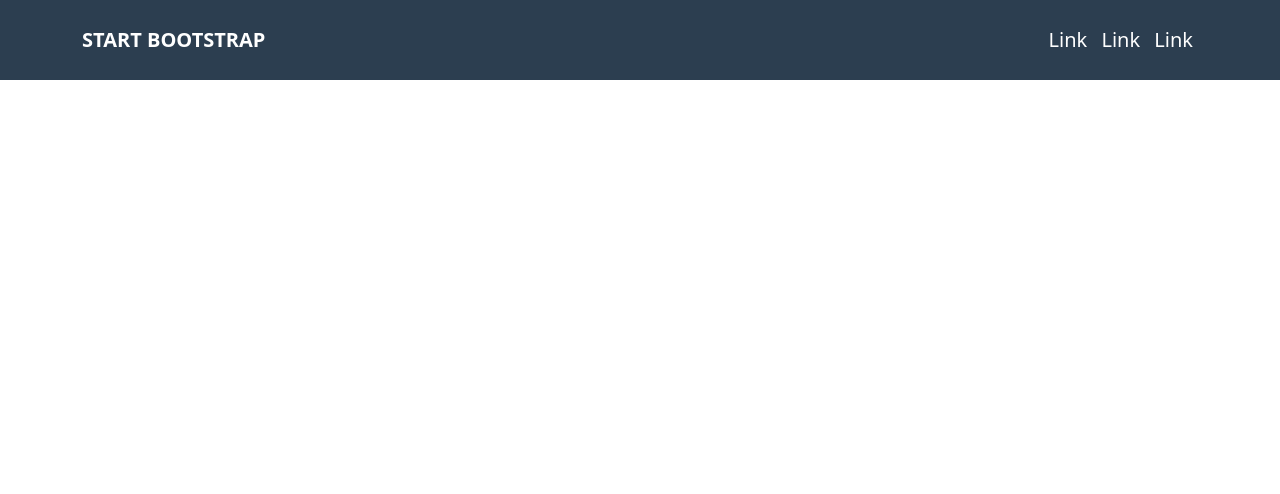
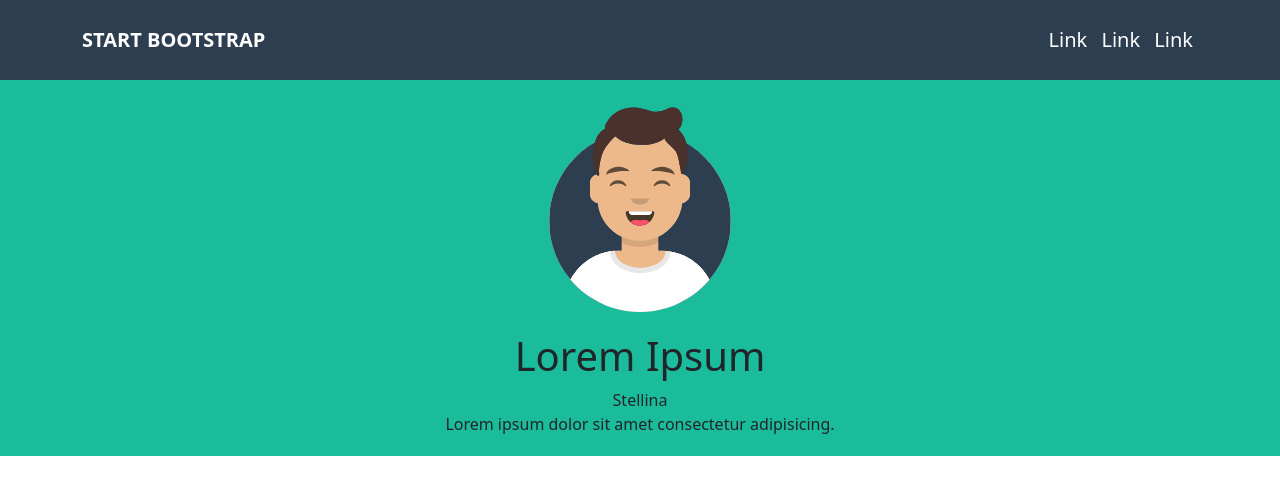
Before and after one commit to Alex12012000/html-css-bootstrap-freelancer, a plain HTML site: page index.html in a window 1280 px wide. Drawn offline with nearby package versions, Linux system fonts and the light colour scheme.

Commit message:
Jumbotron

```diff
--- a/css/style.css
+++ b/css/style.css
@@ -43,3 +43,31 @@ header {
     color: white;
     font-size: 20px;
 }
+
+/* MAIN */
+
+/* jumbotron */
+
+.ms_small-container {
+    width: 70%;
+    margin: 0 auto;
+}
+
+#jumbo {
+    background-color: #1abc9c;
+}
+
+.ms_jumbo-img {
+    padding-top: 20px;
+    width: 100%;
+    display: flex;
+    justify-content: center;
+}
+
+.ms_jumbo-img img {
+    width: 200px;
+}
+
+.ms_text-area {
+    padding: 20px 0;
+}
--- a/index.html
+++ b/index.html
@@ -54,5 +54,40 @@
         </div>
     </header>
 
+    <!-- Main -->
+    <main>
+
+        <!-- Jumbotron -->
+        <section id="jumbo">
+            <div class="ms_small-container">
+                <div class="container-fluid">
+
+                    <!-- IMG -->
+                    <div class="ms_jumbo-img">
+                        <img src="img/avatar.svg" alt="">
+                    </div>
+
+                    <!-- Text-Area -->
+                    <div class="ms_text-area text-center">
+
+                        <h1>Lorem Ipsum</h1>
+
+                        <div class="stellina">
+                            Stellina
+                        </div>
+
+                        <div class="skills">
+                            Lorem ipsum dolor sit amet consectetur adipisicing.
+                        </div>
+
+                    </div>
+                </div>
+            </div>
+        </section>
+
+
+
+    </main>
+
 </body>
 </html>
```
